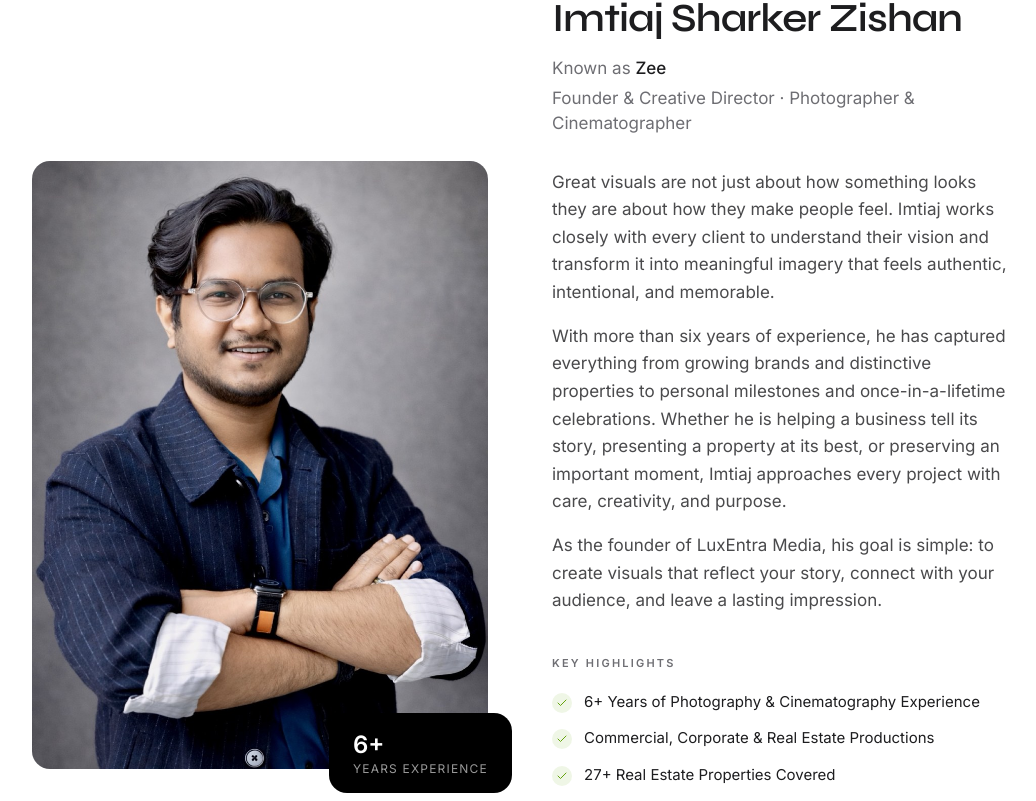
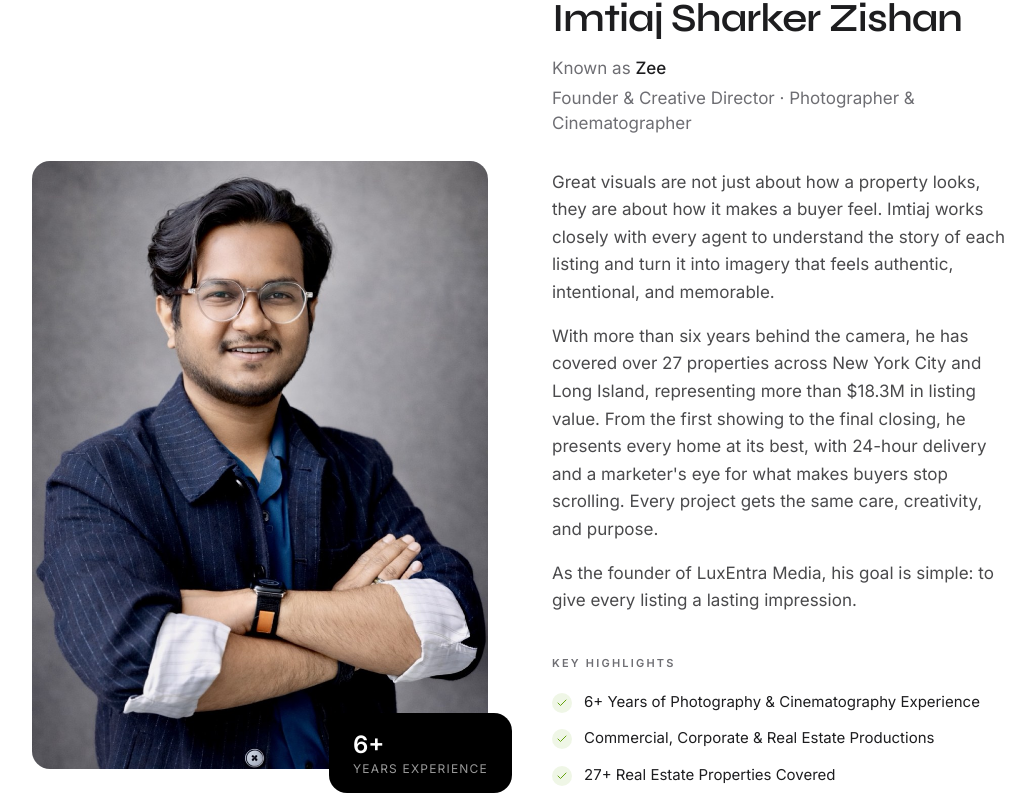
Before and after one commit to Imtiaj007zee/Luxentra-Media-, a React (Vite) app: page /about in a window 1280 px wide. Shown: the part 525-1326 px from the top of the page, without its empty margins (120-1156 px from the left). Built offline with nearby package versions, Linux system fonts and the light colour scheme.

Commit message:
About: rewrite founder bio around real estate

```diff
--- a/src/react-app/pages/About.tsx
+++ b/src/react-app/pages/About.tsx
@@ -22,9 +22,9 @@ const TEAM: Member[] = [
     knownAs: "Zee",
     title: "Founder & Creative Director · Photographer & Cinematographer",
     bio: [
-      "Great visuals are not just about how something looks they are about how they make people feel. Imtiaj works closely with every client to understand their vision and transform it into meaningful imagery that feels authentic, intentional, and memorable.",
-      "With more than six years of experience, he has captured everything from growing brands and distinctive properties to personal milestones and once-in-a-lifetime celebrations. Whether he is helping a business tell its story, presenting a property at its best, or preserving an important moment, Imtiaj approaches every project with care, creativity, and purpose.",
-      "As the founder of LuxEntra Media, his goal is simple: to create visuals that reflect your story, connect with your audience, and leave a lasting impression.",
+      "Great visuals are not just about how a property looks, they are about how it makes a buyer feel. Imtiaj works closely with every agent to understand the story of each listing and turn it into imagery that feels authentic, intentional, and memorable.",
+      "With more than six years behind the camera, he has covered over 27 properties across New York City and Long Island, representing more than $18.3M in listing value. From the first showing to the final closing, he presents every home at its best, with 24-hour delivery and a marketer's eye for what makes buyers stop scrolling. Every project gets the same care, creativity, and purpose.",
+      "As the founder of LuxEntra Media, his goal is simple: to give every listing a lasting impression.",
     ],
     highlights: [
       "6+ Years of Photography & Cinematography Experience",
```
